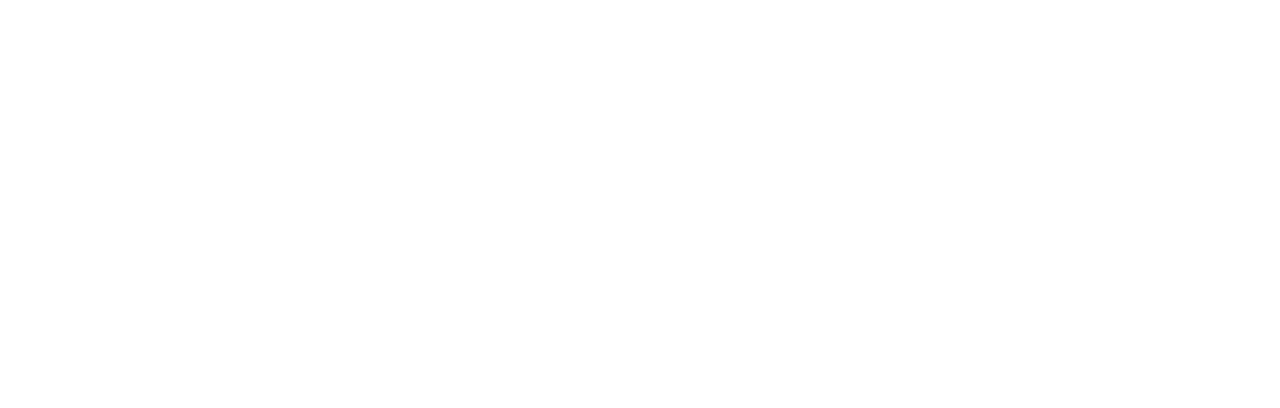
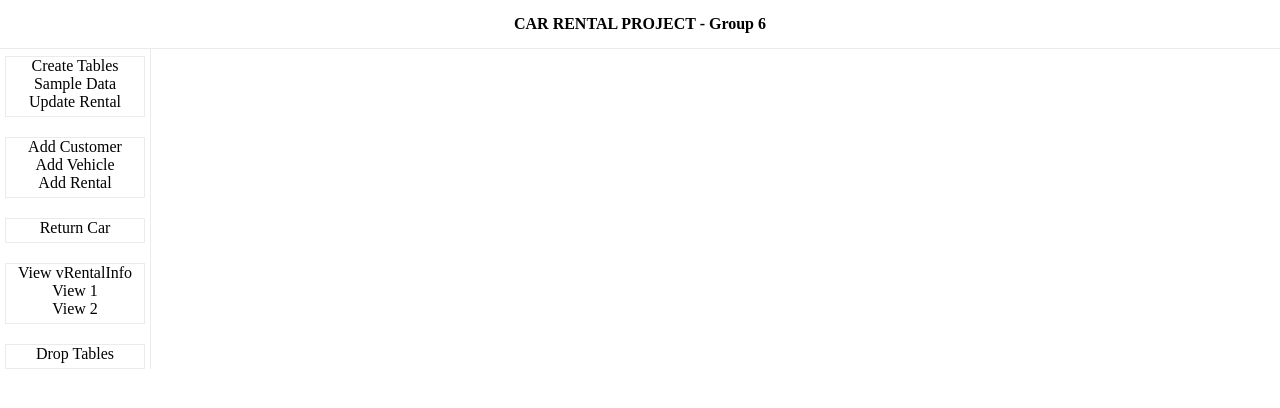
Before and after one commit to pranshunagar01/carrentalprojectgroup6, a plain HTML site: page index.html in a window 1280 px wide. Drawn offline with Linux system fonts and the light colour scheme; the site is published under a folder, as on GitHub Pages, so addresses that start at the root find nothing; no server answers.

Commit message:
Update index.html

```diff
--- a/index.html
+++ b/index.html
@@ -1 +1 @@
-<!doctype html><html lang="en"><head><meta charset="utf-8"/><link rel="icon" href="/favicon.ico"/><meta name="viewport" content="width=device-width,initial-scale=1"/><meta name="theme-color" content="#000000"/><meta name="description" content="Web site created using create-react-app"/><link rel="apple-touch-icon" href="/logo192.png"/><link rel="manifest" href="/manifest.json"/><title>React App</title><script defer="defer" src="/static/js/main.6e74782d.js"></script><link href="/static/css/main.47a0bf8c.css" rel="stylesheet"></head><body><noscript>You need to enable JavaScript to run this app.</noscript><div id="root"></div></body></html>
+<!doctype html><html lang="en"><head><meta charset="utf-8"/><link rel="icon" href="/favicon.ico"/><meta name="viewport" content="width=device-width,initial-scale=1"/><meta name="theme-color" content="#000000"/><meta name="description" content="Web site created using create-react-app"/><link rel="apple-touch-icon" href="/logo192.png"/><link rel="manifest" href="/manifest.json"/><title>React App</title><script defer="defer" src="./static/js/main.6e74782d.js"></script><link href="./static/css/main.47a0bf8c.css" rel="stylesheet"></head><body><noscript>You need to enable JavaScript to run this app.</noscript><div id="root"></div></body></html>
```
